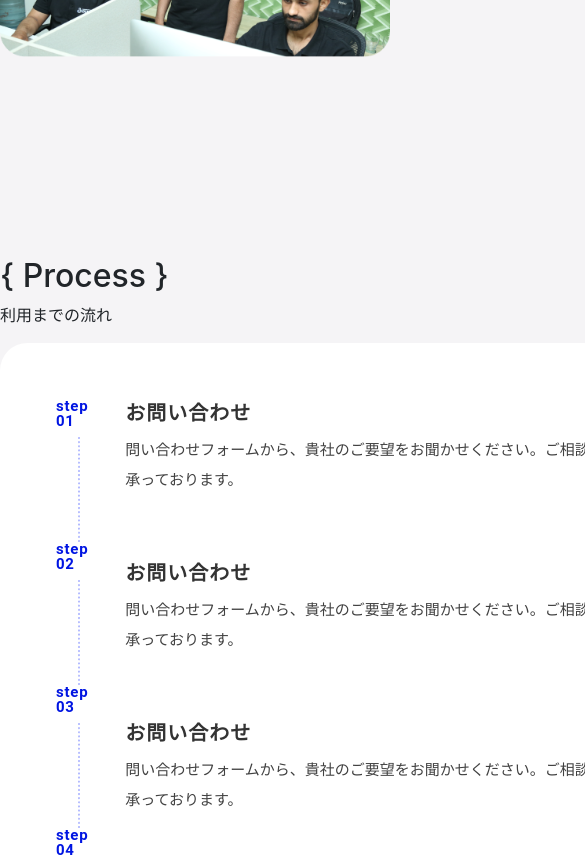
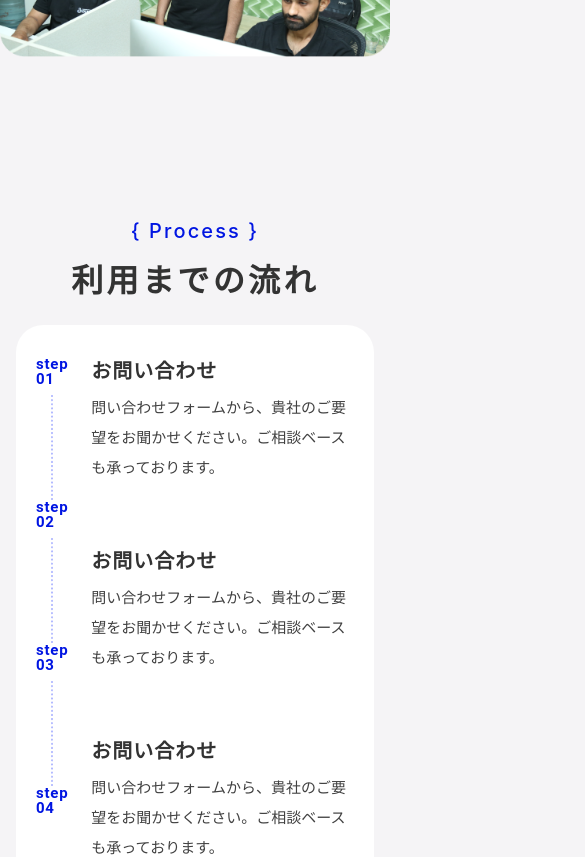
Before and after one commit to kashif-zia/Studio-Development-Hub, a React (Create React App) app: page / in a window 390 px wide. Shown: the part 5000-5857 px from the top of the page, 585 px wide, since content can reach past the window. Built offline with nearby package versions, Linux system fonts and the light colour scheme.

Commit message:
small change

```diff
--- a/src/components/Header/index.js
+++ b/src/components/Header/index.js
@@ -9,7 +9,7 @@ export default function Header() {
                 <div className="container-fluid p-0">
                         <nav className="navbar navbar-expand-lg navbar-light main-navbar p-0">
                             <a className="navbar-brand p-0" href="javascript:void(0)">
-                                <img src={mainLogo} alt="Main logo image" />
+                                <img src={mainLogo} alt="Main logo" />
                             </a>
                             <button className="navbar-toggler" type="button" data-toggle="collapse" data-target="#navbarNavAltMarkup" aria-controls="navbarNavAltMarkup" aria-expanded="false" aria-label="Toggle navigation">
                                 <span className="navbar-toggler-icon"></span>
--- a/src/components/SectionMain/index.js
+++ b/src/components/SectionMain/index.js
@@ -397,8 +397,8 @@ export default function index() {
                     <p>利用までの流れ</p>
                   </div>
                 </div>
-                <div className="process-sontent d-flex">
-                  <div className="process-sontent-left">
+                <div className="process-content d-flex">
+                  <div className="process-content-left">
                     <div className="process-step">
                       <h4> step 01</h4>
                       <div className="line-img">
@@ -421,7 +421,7 @@ export default function index() {
                       <h4> step 04</h4>
                     </div>
                   </div>
-                  <div className="process-sontent-right">
+                  <div className="process-content-right">
                     <div className="process-step-content">
                       <div className="step-content-title">
                         <h4>お問い合わせ</h4>
--- a/src/components/SectionMain/style.scss
+++ b/src/components/SectionMain/style.scss
@@ -1,14 +1,14 @@
 @import "../../assets/styles/variables";
 
 .hero-section {
+
   // padding: 24px 77px 0px 80px;
   //  background-image: url(/assets/images/sdh_mv.png);
   //  background-size: cover;
   //  background-position: 9px 526px;
   //  background-repeat: no-repeat;
-
   .offshore-title h1 {
-        color: #0116E0;
+    color: #0116e0;
     font-kerning: none;
     font-size: 22px;
     font-style: normal;
@@ -63,24 +63,21 @@
       // height: 65px;
       padding: 24.5px 102px;
       border-radius: 43.5px;
-            background: #FF6200;
-            box-shadow: 0px 4px 30px 0px rgba(27, 183, 193, 0.20);
+      background: #ff6200;
+      box-shadow: 0px 4px 30px 0px rgba(27, 183, 193, 0.2);
       border: none;
-            color: #FFF;
+      color: #fff;
       // font-family: Noto Sans;
       font-size: 16px;
       font-style: normal;
       font-weight: 700;
       line-height: 16px;
     }
-
   }
 
   .companyLogo-Section {
     position: relative;
     z-index: 2;
-
-
   }
 
   .people-image {
@@ -95,7 +92,7 @@
 
   .hero-section-content {
     padding: 24px 77px 0px 80px;
-        background: #F5F4F6;
+    background: #f5f4f6;
   }
 
   .section-contact-form {
@@ -104,14 +101,14 @@
 
     .side-contact-form {
       border-radius: 0px 0px 0px 64px;
-            background: #0015E2;
+      background: #0015e2;
       padding: 37px 24px 0px 25px;
       position: fixed;
     }
 
     .side-contact-form-header {
       .contct-title p {
-                color: #FFF;
+        color: #fff;
         text-align: center;
         // font-family: Roboto Condensed;
         font-size: 15px;
@@ -123,7 +120,7 @@
       }
 
       .contct-heading p {
-                color: #FFF;
+        color: #fff;
         // font-family: Noto Sans JP;
         font-size: 20px;
         font-style: normal;
@@ -133,7 +130,7 @@
       }
 
       .contct-desc p {
-                color: #FFF;
+        color: #fff;
         //   font-family: Noto Sans JP;
         font-size: 13px;
         font-style: normal;
@@ -146,13 +143,13 @@
 
     .contac-submit-button {
       border-radius: 27.5px;
-            background: #FF6200;
-            box-shadow: 0px 4px 30px 0px rgba(27, 183, 193, 0.20);
+      background: #ff6200;
+      box-shadow: 0px 4px 30px 0px rgba(27, 183, 193, 0.2);
       width: 160px;
       height: 36px;
       margin: 0px auto;
       display: block;
-            color: #FFF;
+      color: #fff;
       // font-family: Roboto;
       font-size: 13px;
       font-style: normal;
@@ -163,27 +160,25 @@
 
     .form-control {
       border-radius: 8px;
-            border: 1px solid #C0C0C0;
-            background: #FFF;
+      border: 1px solid #c0c0c0;
+      background: #fff;
       // width: 250px;
       height: 32px;
     }
 
     .side-contact-label {
-            color: #FFF;
+      color: #fff;
       // font-family: Noto Sans JP;
       font-size: 12px;
       font-style: normal;
       font-weight: 500;
       line-height: 24px;
       opacity: 0.8999999761581421;
-
     }
 
     .contact-text-area {
       height: 80px;
     }
-
   }
 
   .brand-img {
@@ -193,13 +188,13 @@
 
   .section-main-contact-form {
     border-radius: 0px 0px 120px 120px;
-        background: #4E4AE6;
+    background: #4e4ae6;
     padding: 260px 0px 120px 0px;
     position: relative;
     margin-bottom: -160px;
 
     .contact-form-title h2 {
-            color: #FFF;
+      color: #fff;
       text-align: center;
       // font-family: Roboto Condensed;
       font-size: 20px;
@@ -210,7 +205,7 @@
     }
 
     .contact-form-heading p {
-            color: #FFF;
+      color: #fff;
       text-align: center;
       font-family: Noto Sans JP;
       font-size: 32px;
@@ -221,7 +216,7 @@
     }
 
     .contact-form-desc p {
-            color: #FFF;
+      color: #fff;
       text-align: center;
       //    font-family: Noto Sans JP;
       font-size: 15px;
@@ -231,7 +226,7 @@
     }
 
     .main-contact-label {
-            color: #2C2C2C;
+      color: #2c2c2c;
       font-family: Noto Sans JP;
       font-size: 15px;
       font-style: normal;
@@ -242,24 +237,24 @@
     .main-cntct-inputs {
       height: 40px;
       border-radius: 8px;
-            border: 1px solid #DFDFDF;
-            background: #FAFAFA;
+      border: 1px solid #dfdfdf;
+      background: #fafafa;
     }
 
     .contact-form-textarea {
       border-radius: 8px;
-            border: 1px solid #DFDFDF;
-            background: #FAFAFA;
+      border: 1px solid #dfdfdf;
+      background: #fafafa;
       height: 120px;
     }
 
     .main-contact-submit-btn {
       border-radius: 30px;
-            background: #FF6200;
-            box-shadow: 0px 4px 30px 0px rgba(27, 183, 193, 0.20);
+      background: #ff6200;
+      box-shadow: 0px 4px 30px 0px rgba(27, 183, 193, 0.2);
       width: 250px;
       height: 60px;
-            color: #FFF;
+      color: #fff;
       font-family: Roboto;
       font-size: 18px;
       font-style: normal;
@@ -271,19 +266,18 @@
       justify-content: center;
       align-items: center;
     }
-
   }
 
   .main-contact-form {
     padding: 80px;
     border-radius: 48px;
-        background: #FFF;
+    background: #fff;
     box-shadow: 0px 4px 30px 0px rgba(24, 131, 138, 0.15);
   }
 
   .section-questions {
     border-radius: 120px 0px 0px 120px;
-        background: #FFF;
+    background: #fff;
     padding: 120px 0px 160px;
     margin-bottom: -160px;
     position: relative;
@@ -292,7 +286,7 @@
     .accordian-card {
       width: 100%;
       // min-width: 952px;
-            border-bottom: 1px solid #DDDDE4;
+      border-bottom: 1px solid #dddde4;
       border-left: 0px;
       border-top: 0px;
       border-right: 0px;
@@ -306,7 +300,7 @@
         button {
           padding-left: 0px;
           color: #333;
-                    font-feature-settings: 'palt'on;
+          font-feature-settings: "palt"on;
           font-family: Noto Sans JP;
           font-size: 16px;
           font-style: normal;
@@ -328,7 +322,7 @@
         }
 
         .question {
-                    background: #4E4AE6;
+          background: #4e4ae6;
           width: 30px;
           height: 30px;
           padding: 7px;
@@ -338,7 +332,7 @@
           margin: 0px auto;
           justify-content: center;
           align-items: center;
-                    color: #FFF;
+          color: #fff;
           font-family: Roboto;
           font-size: 14px;
           font-style: normal;
@@ -351,7 +345,7 @@
         .card-body {
           padding: 0.5rem 0px 0.5rem 0;
           color: #333;
-                    font-feature-settings: 'palt'on;
+          font-feature-settings: "palt"on;
           font-family: Noto Sans JP;
           font-size: 16px;
           font-style: normal;
@@ -360,8 +354,6 @@
           letter-spacing: 0.8px;
           display: flex;
         }
-
-
       }
 
       .accordian-card-header [aria-expanded="flase"] .openIcon img {
@@ -381,7 +373,7 @@
       }
 
       .answer {
-                background: #302CA9;
+        background: #302ca9;
         width: 30px;
         height: 30px;
         padding: 7px;
@@ -390,7 +382,7 @@
         text-align: center;
         justify-content: center;
         align-items: center;
-                color: #FFF;
+        color: #fff;
         font-family: Roboto;
         font-size: 14px;
         font-style: normal;
@@ -403,7 +395,7 @@
       .card-body {
         padding: 0.5rem 0px 0.5rem 0;
         color: #333;
-                font-feature-settings: 'palt'on;
+        font-feature-settings: "palt"on;
         font-family: Noto Sans JP;
         font-size: 16px;
         font-style: normal;
@@ -415,7 +407,7 @@
     }
 
     .question-section-title h2 {
-            color: #0015E2;
+      color: #0015e2;
       text-align: center;
       // font-family: Roboto Condensed;
       font-size: 20px;
@@ -453,7 +445,7 @@
   }
 
   footer {
-        background: #212D3B;
+    background: #212d3b;
     padding: 200px 0px 200px 0px;
 
     .footer-logo {
@@ -464,7 +456,7 @@
     }
 
     .netsologoContent h3 {
-            color: #FFF;
+      color: #fff;
       font-family: Roboto;
       font-size: 15px;
       font-style: normal;
@@ -481,7 +473,7 @@
     }
 
     .development-title p {
-            color: #FFF;
+      color: #fff;
       font-family: Roboto;
       font-size: 22px;
       font-style: normal;
@@ -492,7 +484,7 @@
     }
 
     .development-sub-title p {
-            color: #FFF;
+      color: #fff;
       font-family: Roboto;
       font-size: 11px;
       font-style: normal;
@@ -509,7 +501,7 @@
       margin-bottom: 32px;
 
       .footer-link a {
-                color: #FFF;
+        color: #fff;
         font-family: Roboto;
         font-size: 15px;
         font-style: normal;
@@ -527,23 +519,47 @@
       display: inline-flex;
       margin-right: 6px;
     }
-
   }
 }
 
 .section-process {
   padding: 120px 0px;
 
-    .process-sontent {
+  .section-process-header {
+    .section-process-title h2 {
+      color: #0015e2;
+      text-align: center;
+      // font-family: Roboto Condensed;
+      font-size: 20px;
+      font-style: normal;
+      font-weight: 500;
+      line-height: 28px;
+      letter-spacing: 2.1px;
+    }
+
+    .section-process-heading p {
+      color: #333;
+      text-align: center;
+      font-family: Noto Sans JP;
+      font-size: 32px;
+      font-style: normal;
+      font-weight: 700;
+      line-height: 175%;
+      /* 56px */
+      letter-spacing: 3.36px;
+    }
+  }
+
+  .process-content {
     padding: 56px 110px 71px 56px;
     border-radius: 27.5px;
-        background: #FFF;
+    background: #fff;
     width: 766px;
     height: auto;
     margin: 0px auto;
 
     .process-step h4 {
-            color: #0015E2;
+      color: #0015e2;
       font-family: Roboto;
       font-size: 15px;
       font-style: normal;
@@ -558,7 +574,7 @@
     }
   }
 
-    .process-sontent-right {
+  .process-content-right {
     .process-step-content {
       margin: 0px 0px 64px 23px;
 
@@ -586,7 +602,7 @@
 }
 
 .sdh-mv {
-    background-image: url('/assets/images/sdh_mv.png');
+  background-image: url("/assets/images/sdh_mv.png");
   height: 730px;
   background-position: top center;
   background-repeat: no-repeat;
@@ -602,7 +618,11 @@
 }
 
 .problemSection {
-    background: linear-gradient(180deg, rgba(68, 82, 219, 0.00) 0%, rgba(68, 82, 219, 0.40) 8.61%, #4452DB 19.45%, #4452DB 100%);
+  background: linear-gradient(180deg,
+      rgba(68, 82, 219, 0) 0%,
+      rgba(68, 82, 219, 0.4) 8.61%,
+      #4452db 19.45%,
+      #4452db 100%);
   width: 100%;
   margin-top: -200px;
   z-index: 1;
@@ -665,7 +685,6 @@
 }
 
 .problemSection {
-
   .problemNotes {
     background-color: #fff;
     border-radius: 20px;
@@ -677,8 +696,7 @@
     align-items: center;
     padding: 32px 26px;
     font-size: 20px;
-        color: #081E3A;
-
+    color: #081e3a;
   }
 
   .problemHeading {
@@ -686,7 +704,7 @@
   }
 
   .problemSub-text {
-        color: #D8DBFF;
+    color: #d8dbff;
     font-size: 20px;
   }
 
@@ -715,12 +733,12 @@
   .solution-subtext {
     text-align: center;
     font-size: 20px;
-        color: #0015E2;
+    color: #0015e2;
   }
 
   .solution-h2 {
     font-size: 32px;
-        color: #081E3A;
+    color: #081e3a;
     text-align: center;
     margin-bottom: 64px;
   }
@@ -728,14 +746,14 @@
   .divider {
     width: 64px;
     height: 2px;
-        background-color: #0015E2;
+    background-color: #0015e2;
     display: block;
   }
 
   .sdh-h3 {
     margin-top: 0px;
     margin-bottom: 31px;
-        color: #3B3B3D;
+    color: #3b3b3d;
     font-size: 28px;
     line-height: 42px;
     font-weight: 700;
@@ -748,7 +766,6 @@
     max-width: 72%;
     font-size: 13px;
     line-height: 26px;
-
   }
 
   .sdhImage {
@@ -769,8 +786,6 @@
     font-size: 13px;
     line-height: 26px;
   }
-
-
 }
 
 @media only screen and (max-width: 2100px) and (min-width: 1400px) {
@@ -778,25 +793,20 @@
     height: 900px;
     margin-top: -380px;
   }
-
-
 }
 
-@media only screen and (max-width:1200px) {
+@media only screen and (max-width: 1200px) {
   .side-contact-form {
     display: none;
   }
 }
 
-@media only screen and (max-width:768px) {
-
-
+@media only screen and (max-width: 768px) {
   .hero-section {
     .offshore-title h1 {
       font-size: 16px;
       margin-bottom: 12px;
       line-height: 24px;
-
     }
 
     .population-title p {
@@ -841,7 +851,11 @@
     }
 
     .problemSection {
-            background: linear-gradient(180deg, rgba(68, 82, 219, 0.00) 0%, rgba(68, 82, 219, 0.40) 6.02%, #4452DB 15.05%, #4452DB 100%);
+      background: linear-gradient(180deg,
+          rgba(68, 82, 219, 0) 0%,
+          rgba(68, 82, 219, 0.4) 6.02%,
+          #4452db 15.05%,
+          #4452db 100%);
 
       margin-top: -346px;
 
@@ -870,14 +884,11 @@
 
       .problemBox {
         flex-direction: column;
-
       }
 
       .fancyListBox {
         width: 100%;
       }
-
-
     }
 
     .sdh-mv {
@@ -889,13 +900,13 @@
       background: transparent;
 
       .main-contact-label {
-                color: #FFF;
+        color: #fff;
       }
     }
 
     .section-main-contact-form {
       border-radius: 0px 0px 64px 64px;
-            background: #4E4AE6;
+      background: #4e4ae6;
       position: relative;
     }
 
@@ -919,10 +930,32 @@
         row-gap: 16px;
       }
     }
+
+    .section-process {
+      padding: 80px 16px 140px 16px;
+
+      .process-content {
+        padding: 32px 20px 80px 20px;
+        width: 100%;
+
+        .process-step h4 {}
+
+        .line-img {}
       }
-    .solution-section{
-        .sdh-left-text{
-            margin-bottom:30px;
+
+      .process-content-right {
+        .process-step-content {
+          .step-content-title h4 {}
+
+          .step-content-desc p {}
         }
       }
     }
+  }
+
+  .solution-section {
+    .sdh-left-text {
+      margin-bottom: 30px;
+    }
+  }
+}
```
Also changed, not shown: 1 other file (tests, documents, lock files or other folders). Lines whose indentation alone changed are shown as unchanged.
